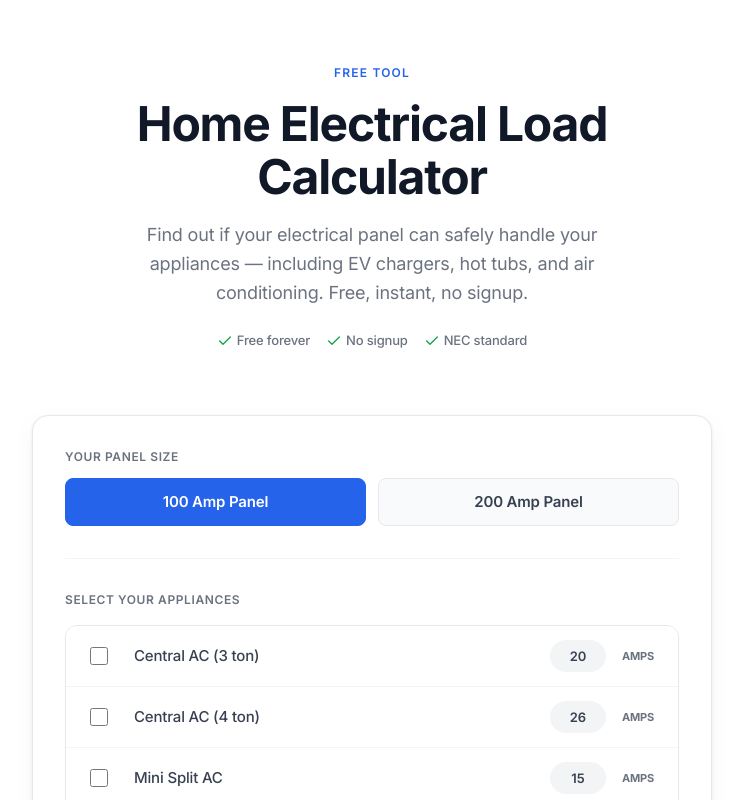
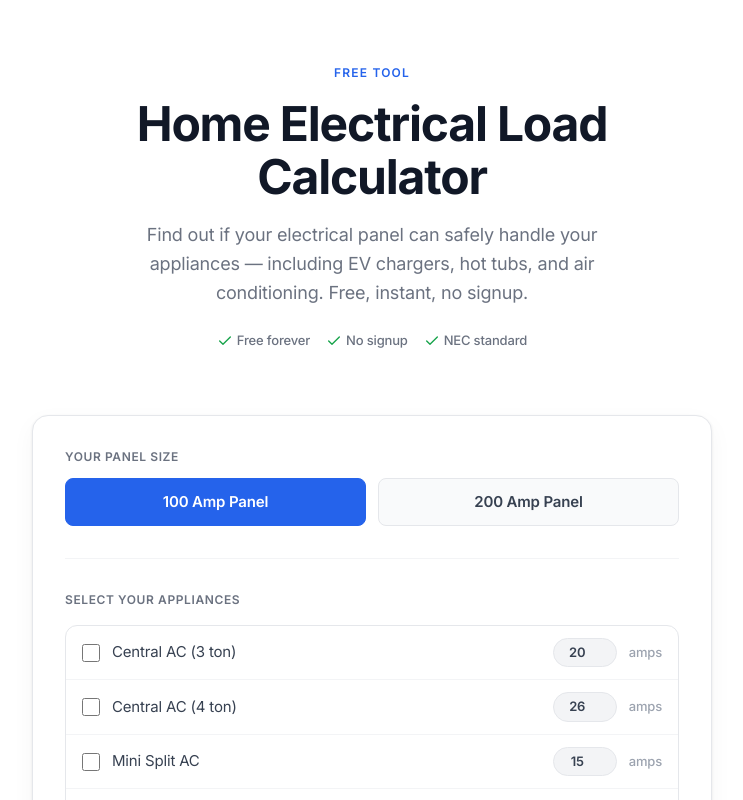
Before and after one commit to shivam01573-gif/shivam-automations-web, a Next.js app: page / in a window 1280 px wide. Shown: the top 800 px of the page, without its empty margins (268-1011 px from the left). Built offline with nearby package versions, Linux system fonts and the light colour scheme.

Commit message:
Update appliance-row styles and fadeInUp animation in globals.css

```diff
--- a/src/app/globals.css
+++ b/src/app/globals.css
@@ -35,81 +35,61 @@ body {
 }
 
 .animate-fade-in-up {
-  animation: fadeInUp 0.3s ease-out forwards;
+  animation: fadeInUp 0.3s ease forwards;
 }
 
 .appliance-row {
   display: flex;
   align-items: center;
-  justify-content: space-between;
-  padding: 0.875rem 1.5rem;
-  background-color: #ffffff;
-  border-bottom: 1px solid #f3f4f6;
-  transition: all 0.15s ease;
-  gap: 0.75rem;
+  gap: 12px;
+  padding: 12px 16px;
+  transition: background 0.15s ease;
+  cursor: pointer;
 }
 
 .appliance-row:hover {
-  background-color: #f9fafb;
-}
-
-.appliance-row:has(input[type="checkbox"]:checked) {
-  background-color: #eff6ff;
+  background-color: #F9FAFB;
 }
 
 .appliance-row input[type="checkbox"] {
-  width: 1.125rem;
-  height: 1.125rem;
-  border-radius: 0.25rem;
-  border: 1px solid #c4c4c6;
-  accent-color: #2563eb;
+  width: 18px;
+  height: 18px;
+  accent-color: #2563EB;
   cursor: pointer;
-  margin-right: 0.875rem;
   flex-shrink: 0;
 }
 
 .appliance-row label {
-  font-size: 0.9375rem;
-  font-weight: 500;
+  flex: 1;
+  font-size: 15px;
   color: #374151;
   cursor: pointer;
-  flex-grow: 1;
-  user-select: none;
 }
 
 .appliance-row input[type="number"] {
-  width: 3.5rem;
-  height: 2rem;
+  width: 64px;
+  padding: 4px 8px;
+  border: 1px solid #E5E7EB;
+  border-radius: 20px;
+  font-size: 13px;
+  font-weight: 600;
+  color: #374151;
+  background: #F3F4F6;
   text-align: center;
-  font-weight: 600;
-  font-size: 0.8125rem;
-  color: #374151;
-  background-color: #f3f4f6;
-  border: 1px solid transparent;
-  border-radius: 9999px;
-  margin-right: 0.25rem;
   outline: none;
-  transition: all 0.15s ease;
-  -webkit-appearance: textfield;
-  -moz-appearance: textfield;
-  appearance: textfield;
-}
-
-.appliance-row input[type="number"]::-webkit-outer-spin-button,
-.appliance-row input[type="number"]::-webkit-inner-spin-button {
-  -webkit-appearance: none;
-  margin: 0;
 }
 
 .appliance-row input[type="number"]:focus {
-  border-color: #2563eb;
-  background-color: #ffffff;
+  border-color: #2563EB;
+  background: #EFF6FF;
 }
 
 .appliance-row span {
-  font-size: 0.6875rem;
-  font-weight: 700;
-  color: #6b7280;
-  text-transform: uppercase;
-  user-select: none;
+  font-size: 13px;
+  color: #9CA3AF;
+  font-weight: 500;
 }
+
+.appliance-row:has(input[type="checkbox"]:checked) {
+  background-color: #EFF6FF;
+}
```
